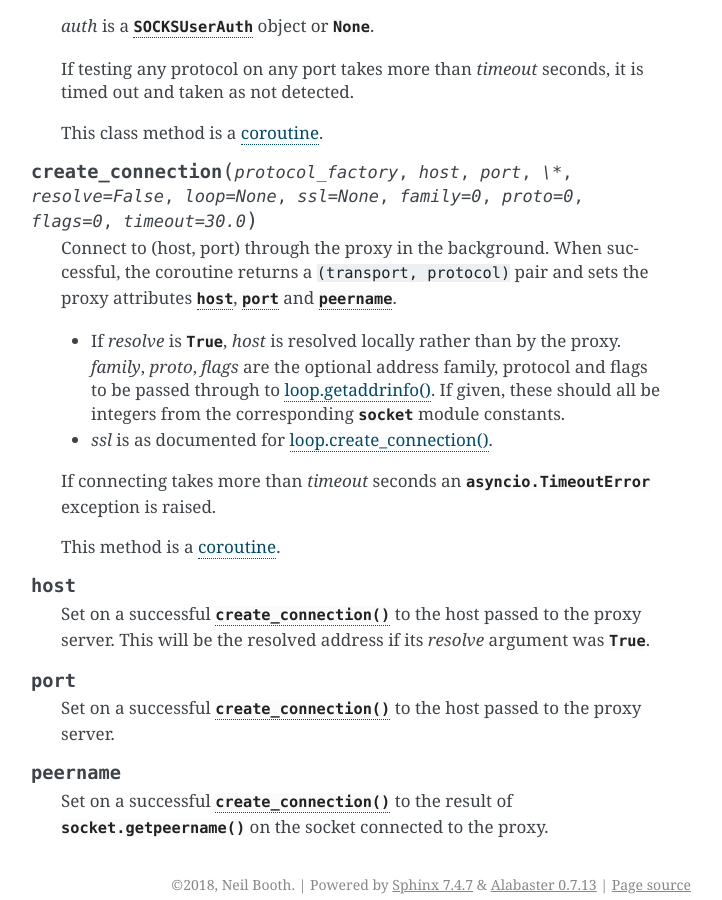
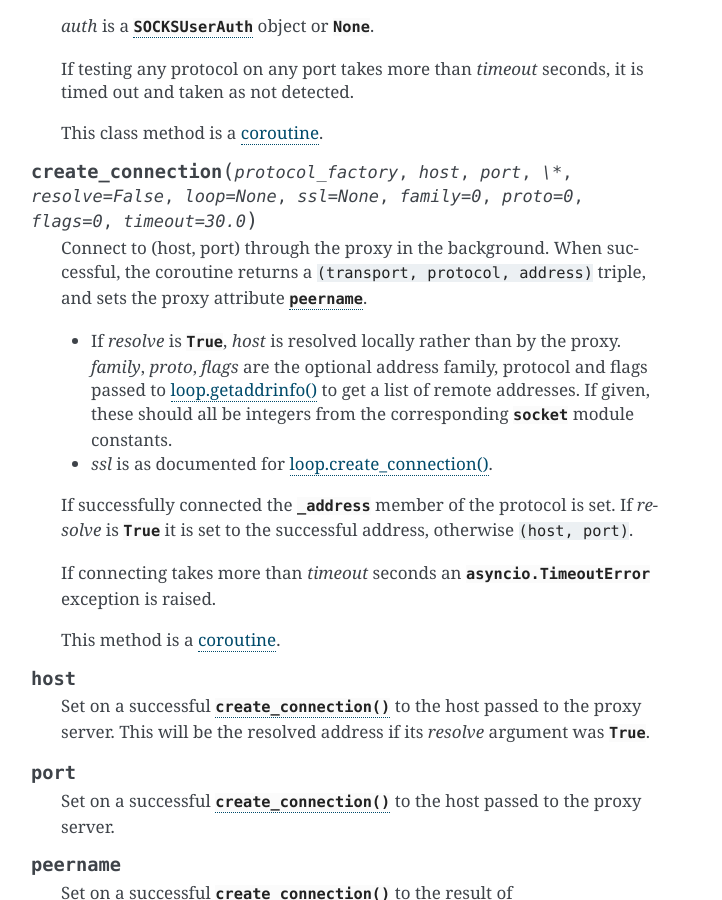
Before and after one commit to kyuupichan/aiorpcX, a Sphinx documentation site: the page built from docs/socks.rst, in a window 1280 px wide and 900 px high, scrolled down 2090 px. Shown: the whole window, without its empty margins (419-1141 px from the left). Built offline with Sphinx 7.4.7, drawn with Linux system fonts in a browser that asks for light colours.

Commit message:
Proxy improvements to report resolved address

```diff
--- a/docs/socks.rst
+++ b/docs/socks.rst
@@ -129,17 +129,21 @@ of its auto-detection class methods is likely more useful.
               flags=0, timeout=30.0)
 
      Connect to (host, port) through the proxy in the background.
-     When successful, the coroutine returns a ``(transport,
-     protocol)`` pair and sets the proxy attributes :attr:`host`,
-     :attr:`port` and :attr:`peername`.
+     When successful, the coroutine returns a ``(transport, protocol,
+     address)`` triple, and sets the proxy attribute :attr:`peername`.
 
      * If *resolve* is :const:`True`, *host* is resolved locally
        rather than by the proxy.  *family*, *proto*, *flags* are the
-       optional address family, protocol and flags to be passed
-       through to `loop.getaddrinfo()`_.  If given, these should all be
-       integers from the corresponding :mod:`socket` module constants.
+       optional address family, protocol and flags passed to
+       `loop.getaddrinfo()`_ to get a list of remote addresses.  If
+       given, these should all be integers from the corresponding
+       :mod:`socket` module constants.
 
      * *ssl* is as documented for `loop.create_connection()`_.
+
+     If successfully connected the :attr:`_address` member of the
+     protocol is set.  If *resolve* is :const:`True` it is set to the
+     successful address, otherwise ``(host, port)``.
 
      If connecting takes more than *timeout* seconds an
      :exc:`asyncio.TimeoutError` exception is raised.
```
Also changed, not shown: 3 other files.
